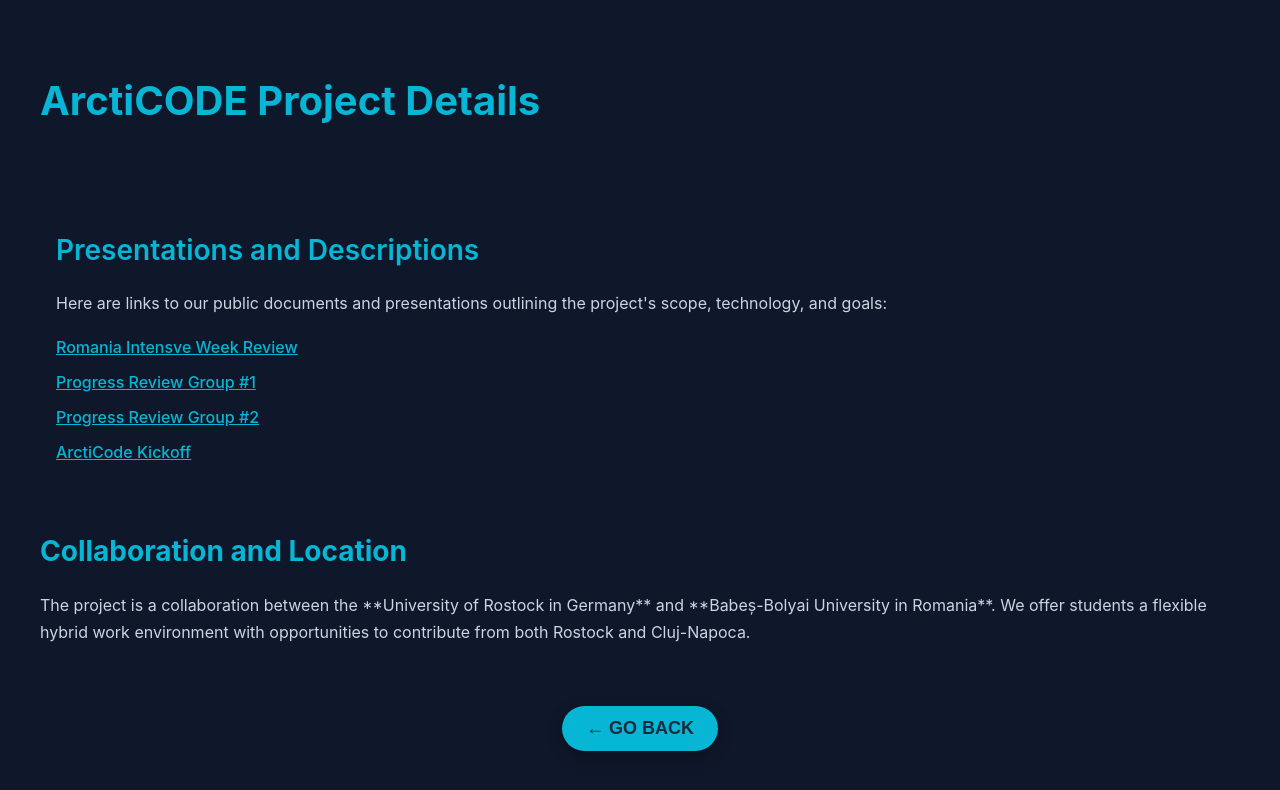
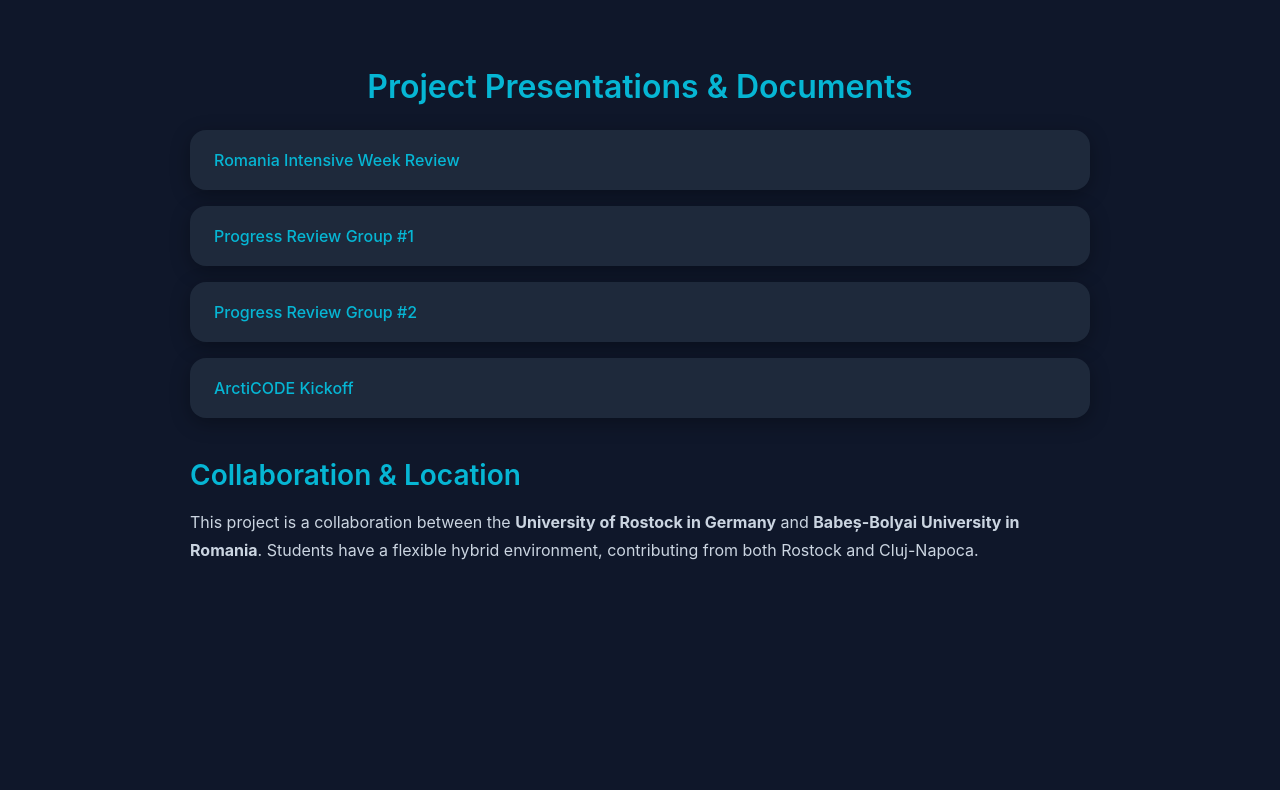
Before and after one commit to Klaraaorban/autonomous-shipping, a React (Create React App) app: page /autonomous-shipping/progress in a window 1280 px wide. Shown: the top 790 px of the page. Built offline with nearby package versions, Linux system fonts and the light colour scheme.

Commit message:
small changes for the minor details

```diff
--- a/src/progress.js
+++ b/src/progress.js
@@ -1,98 +1,71 @@
 // src/progress.js
 
 import React from 'react';
-import { Link } from 'react-router-dom';
 import { motion } from "framer-motion";
 
 export default function ProgressPage() {
-    const buttonStyle = {
-        backgroundColor: "#06b6d4",
-        color: "#1e293b",
-        fontWeight: "bold",
-        padding: "12px 24px",
-        borderRadius: "24px",
-        fontSize: "1.125rem",
-        cursor: "pointer",
-        border: "none",
-        boxShadow: "0 5px 15px rgba(0,0,0,0.3)",
-        transition: "background-color 0.3s",
+    const cardStyle = {
+        backgroundColor: "#1e293b",
+        borderRadius: "16px",
+        padding: "20px 24px",
+        marginBottom: "16px",
+        boxShadow: "0 5px 20px rgba(0,0,0,0.3)",
+        transition: "transform 0.2s, box-shadow 0.2s",
     };
 
-    const linkTextStyle = {
+    const linkStyle = {
         color: "#06b6d4",
         fontWeight: "500",
-        textDecoration: "underline",
-        display: "block",
-        marginBottom: "8px"
+        textDecoration: "none",
+    };
+
+    const cardHover = {
+        whileHover: { scale: 1.03, boxShadow: "0 10px 25px rgba(0,0,0,0.5)" }
     };
 
     return (
-        <div style={{ minHeight: "100vh", background: "#0f172a", color: "white", padding: "40px", lineHeight: "1.7" }}>
-            <h1 style={{ color: "#06b6d4", marginBottom: "20px", fontSize: "2.5rem" }}>
-                ArctiCODE Project Details
-            </h1>
+        <div style={{ minHeight: "100vh", background: "#0f172a", color: "#cbd5e1", padding: "40px 20px", display: "flex", flexDirection: "column", alignItems: "center" }}>
+            <motion.div
+                initial={{ opacity: 0, y: 20 }}
+                animate={{ opacity: 1, y: 0 }}
+                transition={{ duration: 0.8 }}
+                style={{ maxWidth: "900px", width: "100%" }}
+            >
+                <h2 style={{ fontSize: "2rem", fontWeight: "600", color: "#06b6d4", marginBottom: "24px", textAlign: "center" }}>
+                    Project Presentations & Documents
+                </h2>
 
-            <motion.div
-                initial={{ opacity: 0, y: 30 }}
-                animate={{ opacity: 1, y: 0 }}
-                transition={{ duration: 1, delay: 0.5 }}
-                style={{ maxWidth: "900px", marginTop: "48px", padding: "16px", color: "#cbd5e1", lineHeight: "1.7" }}
-            >
-                <h3 style={{ fontSize: "1.75rem", fontWeight: "600", color: "#06b6d4", marginBottom: "16px" }}>
-                    Presentations and Descriptions
-                </h3>
-                <p style={{ marginBottom: "16px" }}>
-                    Here are links to our public documents and presentations outlining the project's scope, technology, and goals:
-                </p>
+                <motion.div {...cardHover} style={cardStyle}>
+                    <a href="https://docs.google.com/presentation/d/1MDdGaZeodeDjGZvdQdsFH25OKKHdTL9Y/edit?usp=sharing&ouid=110491990081584974378&rtpof=true&sd=true" target="_blank" rel="noopener noreferrer" style={linkStyle}>
+                        Romania Intensive Week Review
+                    </a>
+                </motion.div>
 
-                <ul style={{ listStyle: "none", padding: 0 }}>
-                    <li>
-                        <a href="https://docs.google.com/presentation/d/1MDdGaZeodeDjGZvdQdsFH25OKKHdTL9Y/edit?usp=sharing&ouid=110491990081584974378&rtpof=true&sd=true" target="_blank" rel="noopener noreferrer" style={linkTextStyle}>
-                            Romania Intensve Week Review
+                <motion.div {...cardHover} style={cardStyle}>
+                    <a href="https://docs.google.com/presentation/d/1tHukvB91ETcqQXU-ffHa22ijADmMKJKm/edit?usp=sharing&ouid=110491990081584974378&rtpof=true&sd=true" target="_blank" rel="noopener noreferrer" style={linkStyle}>
+                        Progress Review Group #1
                     </a>
-                    </li>
-                    <li>
-                        <a href="https://docs.google.com/presentation/d/1tHukvB91ETcqQXU-ffHa22ijADmMKJKm/edit?usp=sharing&ouid=110491990081584974378&rtpof=true&sd=true" target="_blank" rel="noopener noreferrer" style={linkTextStyle}>
-                            Progress Review Group  #1
-                        </a>
-                    </li>
-                    <li>
-                        <a href="https://docs.google.com/presentation/d/1bHMmGXpZwWe5ytOQM3WqIZbtoeWfzCQq/edit?usp=sharing&ouid=110491990081584974378&rtpof=true&sd=true" target="_blank" rel="noopener noreferrer" style={linkTextStyle}>
+                </motion.div>
+
+                <motion.div {...cardHover} style={cardStyle}>
+                    <a href="https://docs.google.com/presentation/d/1bHMmGXpZwWe5ytOQM3WqIZbtoeWfzCQq/edit?usp=sharing&ouid=110491990081584974378&rtpof=true&sd=true" target="_blank" rel="noopener noreferrer" style={linkStyle}>
                         Progress Review Group #2
                     </a>
-                    </li>
-                    <li>
-                        <a href="https://docs.google.com/presentation/d/14ZVo1S4Yjc6hLcA33viAIsW0BKRhE8b0tew96WCGNiI/edit?usp=sharing" target="_blank" rel="noopener noreferrer" style={linkTextStyle}>
-                            ArctiCode Kickoff
-                        </a>
-                    </li>
-                </ul>
                 </motion.div>
 
-            <h2 style={{ color: "#06b6d4", marginTop: "30px", marginBottom: "15px", fontSize: "1.75rem" }}>
-                Collaboration and Location
-            </h2>
-            <p style={{ color: "#cbd5e1" }}>
-                The project is a collaboration between the **University of Rostock in Germany** and **Babeș-Bolyai University in Romania**. We offer students a flexible hybrid work environment with opportunities to contribute from both Rostock and Cluj-Napoca.
-            </p>
-
-            <motion.div
-                initial={{ opacity: 0 }}
-                animate={{ opacity: 1 }}
-                transition={{ duration: 1 }}
-                style={{ marginTop: "60px", textAlign: "center" }}
-            >
-                <Link to="/" style={{ textDecoration: 'none' }}>
-                    <button
-                        style={buttonStyle}
-                        onMouseOver={e => e.currentTarget.style.backgroundColor = "#0ea5e9"}
-                        onMouseOut={e => e.currentTarget.style.backgroundColor = "#06b6d4"}
-                    >
-                        ← GO BACK
-                    </button>
-                </Link>
+                <motion.div {...cardHover} style={cardStyle}>
+                    <a href="https://docs.google.com/presentation/d/14ZVo1S4Yjc6hLcA33viAIsW0BKRhE8b0tew96WCGNiI/edit?usp=sharing" target="_blank" rel="noopener noreferrer" style={linkStyle}>
+                        ArctiCODE Kickoff
+                    </a>
                 </motion.div>
 
+                <h2 style={{ fontSize: "1.75rem", fontWeight: "600", color: "#06b6d4", margin: "40px 0 8px" }}>
+                    Collaboration & Location
+                </h2>
+                <p style={{ lineHeight: 1.8, marginBottom: "20px" }}>
+                    This project is a collaboration between the <strong>University of Rostock in Germany</strong> and <strong>Babeș-Bolyai University in Romania</strong>. Students have a flexible hybrid environment, contributing from both Rostock and Cluj-Napoca.
+                </p>
+            </motion.div>
         </div>
     );
 }
```
Lines whose indentation alone changed are shown as unchanged.
